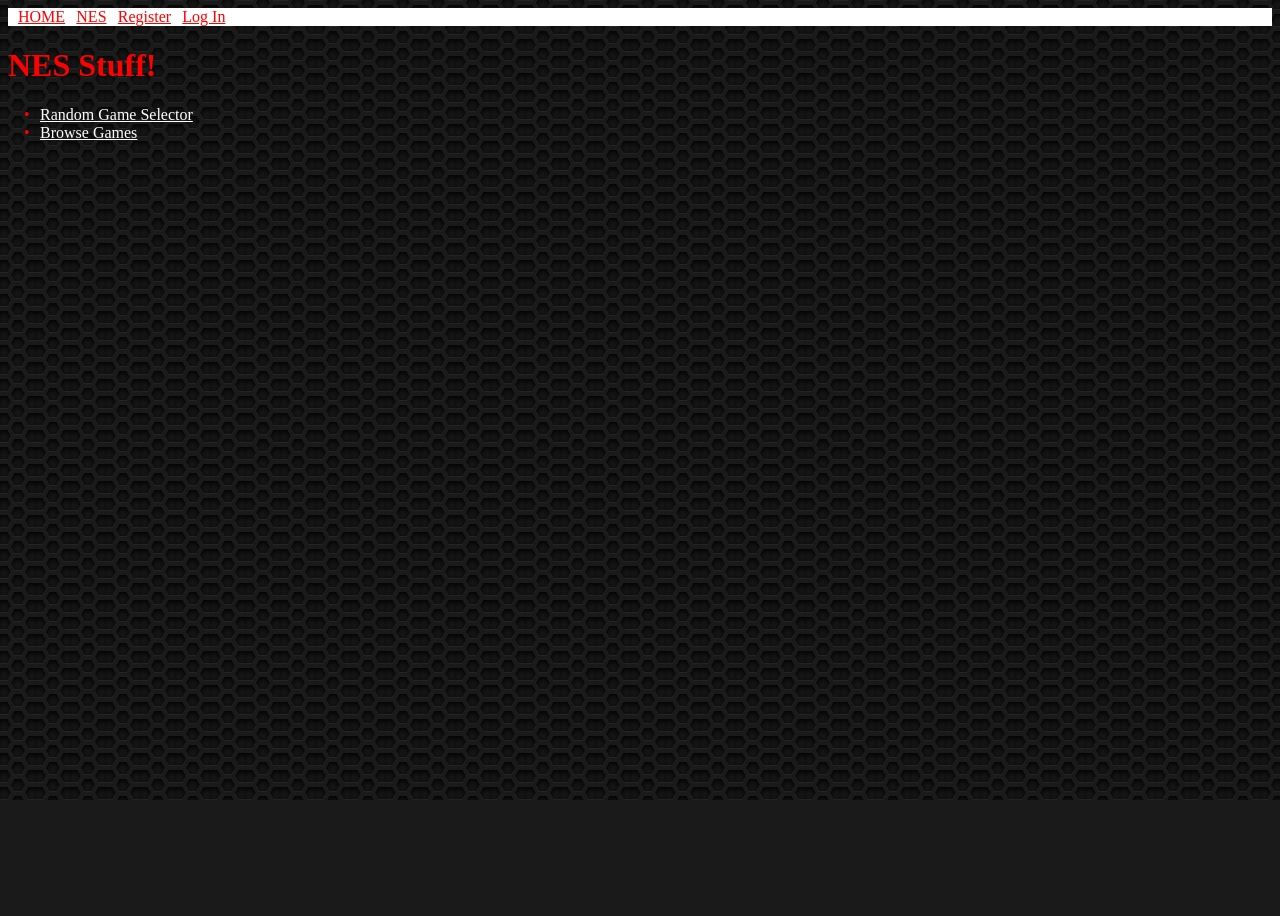
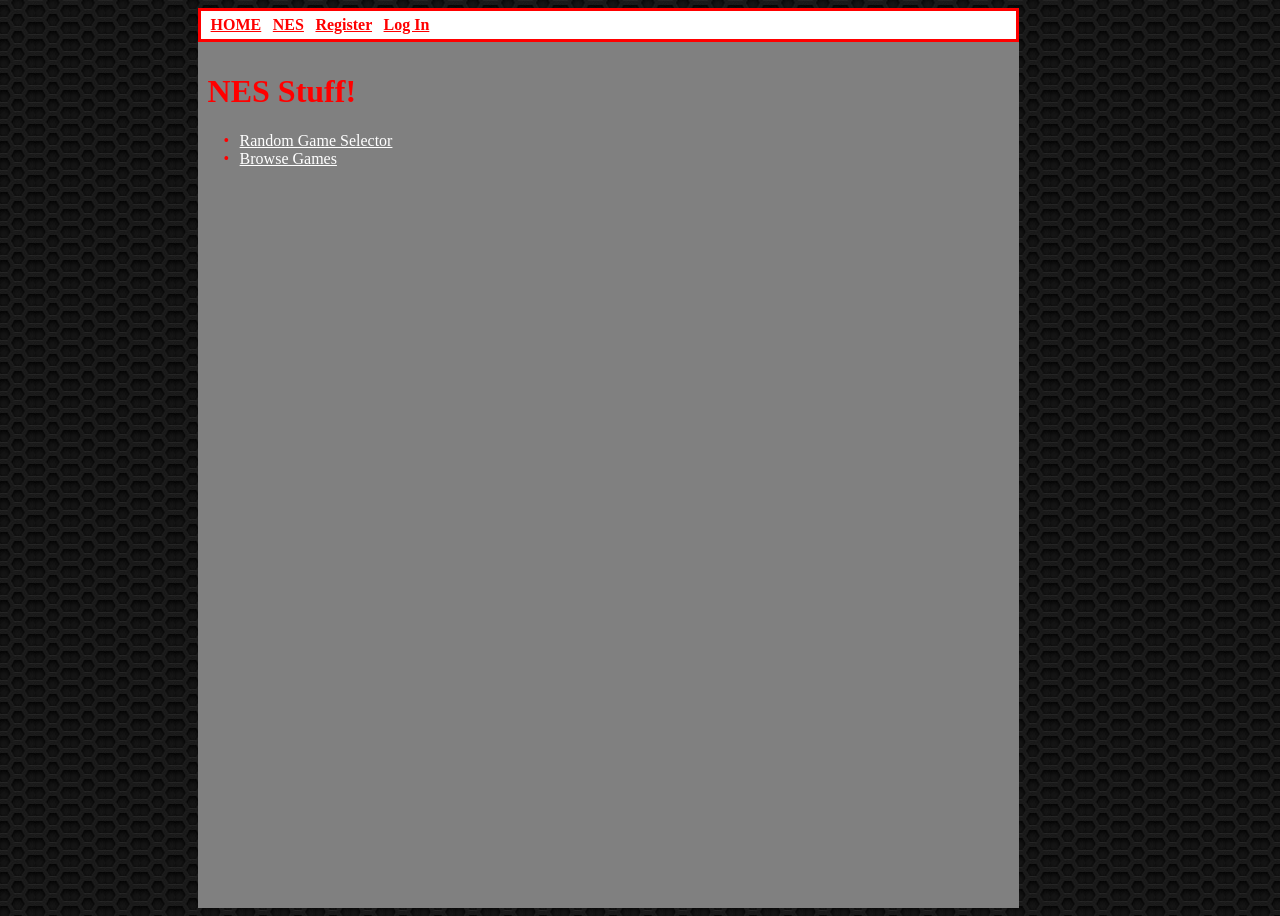
Before and after one commit to thebmo/NESRandomizer, a Django app: page /nes/ in a window 1280 px wide. Before the commit the page ends 800 px from the top, so only its background shows below. Run offline with Django 3.2, Linux system fonts and the light colour scheme; parts of the project's set-up code (start-up, migrations or seed data) failed here and were passed over.

Commit message:
added more styling

```diff
--- a/nes_randomizer/static/mysite/styles.css
+++ b/nes_randomizer/static/mysite/styles.css
@@ -2,12 +2,25 @@
 body {
     background: url("images/background.png");
     color: white;
+    height: 100%;
     }
 a {
     color: red;
     }
 a:hover {
-    color: grey;
+    color: black;
+    }
+div .wrapper {
+    height: 900px;
+    }
+div .inner_wrapper {
+    margin-left: 15%;
+    margin-right: 20%;
+    height: 900px;
+    background-color: gray;
+}
+div .content {
+    padding: 10px;
     }
 /* end main styles */
 
@@ -45,7 +58,20 @@
     background-color: grey;
     }
 
+/* MENU DIV STYLES     */
 div .menu {
+    font-weight: bold;
     background: white;
     padding-left: 10px;
+    padding-top: 5px;
+    padding-bottom: 5px;
+    border-style: solid;
+    border-color: red;
     }
+div .menu a {
+    color: red;
+    }
+div .menu a:hover {
+    color: grey;
+    }
+/* END MENU DIV STYLES     */
--- a/nes_randomizer/templates/mysite/base.html
+++ b/nes_randomizer/templates/mysite/base.html
@@ -10,9 +10,10 @@
 <link rel="stylesheet" type="text/css" href="{% static 'mysite/styles.css' %}" />
 
 <body>
+    <div class = "wrapper">
+        <div class = "inner_wrapper">
             <div class = "menu" id="sidebar">
                 {% block sidebar %}
-            <div class="menu">
                     <a href="{% url 'index' %}">HOME</a> |
                     <a href="{% url 'nes:index' %}">NES</a> |
                     {% if user.is_staff %}
@@ -25,13 +26,15 @@
                         <a href="{% url 'reg:register' %}">Register</a> |
                         <a href="{% url 'login' %}">Log In</a>
                     {% endif %}
-
-            </div>
                 {% endblock %}
             </div>
 
-    <div id="content">
-        {% block content %}{% endblock %}
+
+            <div class = "content" id="content">
+                {% block content %}
+                {% endblock %}
+            </div>
+        </div>
     </div>
 </body>
 </html>
```
Also changed, not shown: nes_randomizer/db.sqlite3. Lines whose indentation alone changed are shown as unchanged.
